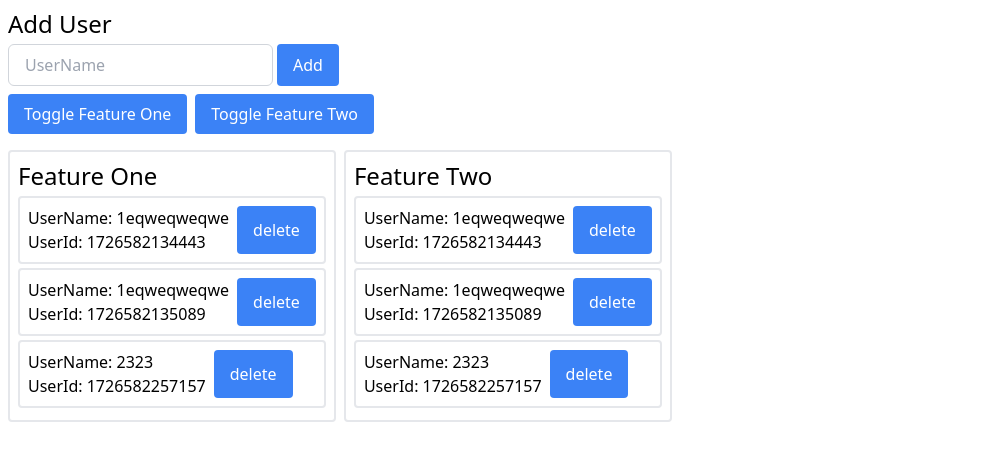
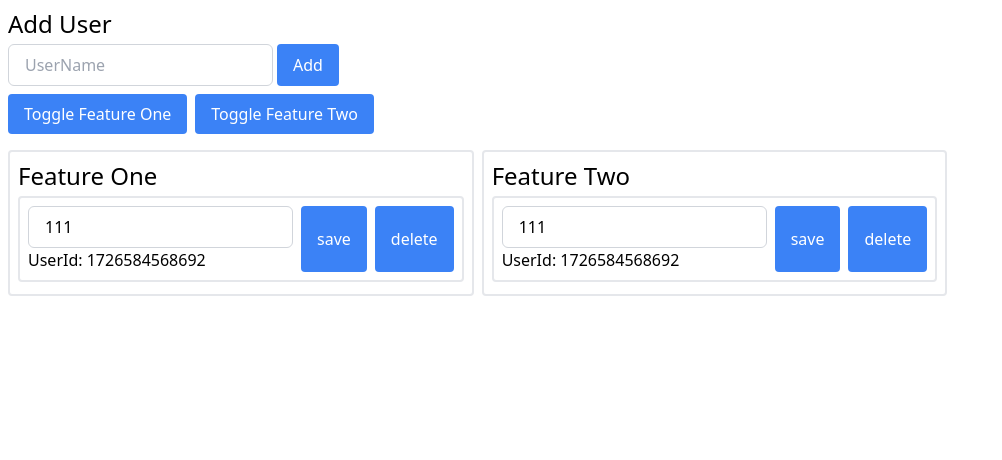
Before and after one commit to fedorovsky/vite-react-ts, a React (Vite) app: page / in a window 1280 px wide. Shown: the top 460 px of the page, without its empty margins (0-1002 px from the left). Built offline with nearby package versions, Linux system fonts and the light colour scheme; data requests are answered from the project's data file.

Commit message:
Optimistically update the cache

```diff
--- a/mock/db.json
+++ b/mock/db.json
@@ -1,16 +1,8 @@
 {
   "users": [
     {
-      "id": "1726582134443",
-      "name": "1eqweqweqwe"
-    },
-    {
-      "id": "1726582135089",
-      "name": "1eqweqweqwe"
-    },
-    {
-      "id": "1726582257157",
-      "name": "2323"
+      "name": "111",
+      "id": "1726584568692"
     }
   ]
 }
--- a/src/app/user-card/UserCard.tsx
+++ b/src/app/user-card/UserCard.tsx
@@ -1,6 +1,6 @@
 import { useMutation, useQueryClient } from '@tanstack/react-query';
-
-const delay = (ms: number) => new Promise((resolve) => setTimeout(resolve, ms));
+import { delay } from '@/shared/utils/delay.ts';
+import { useEffect, useState } from 'react';
 
 interface User {
   id: string;
@@ -8,11 +8,18 @@ interface User {
 }
 
 export const UserCard = ({ user }: { user: User }) => {
+  const [userName, setUserName] = useState('');
   const queryClient = useQueryClient();
 
+  useEffect(() => {
+    setUserName(user.name);
+  }, [user.name]);
+
+  /**
+   * DELETE
+   */
   const deleteUserMutation = useMutation({
     mutationFn: async (userId: string) => {
-      await delay(2000);
       const response = await fetch(`http://localhost:8000/users/${userId}`, {
         method: 'DELETE',
       });
@@ -30,15 +37,68 @@ export const UserCard = ({ user }: { user: User }) => {
       // Return a context with the previous and optimistic data
       return { previousUsers };
     },
-    onSuccess: () => {
-      queryClient.invalidateQueries({ queryKey: ['users'] });
-    },
-    onError: (error: Error, userId: string, context: any) => {
+    onError: (error, userId, context) => {
       // Revert to the previous state in case of an error
       if (context?.previousUsers) {
         queryClient.setQueryData(['users'], context.previousUsers);
       }
       console.error('Error deleting user:', error.message);
+    },
+    onSuccess: () => {
+      queryClient.invalidateQueries({ queryKey: ['users'] });
+    },
+  });
+
+  /**
+   * UPDATE
+   */
+  const updateUserNameMutation = useMutation({
+    mutationFn: async ({
+      userId,
+      newName,
+    }: {
+      userId: string;
+      newName: string;
+    }) => {
+      const response = await fetch(`http://localhost:8000/users/${userId}`, {
+        method: 'PUT',
+        headers: { 'Content-Type': 'application/json' },
+        body: JSON.stringify({ name: newName }),
+      });
+      if (!response.ok) {
+        throw new Error('Error updating user name');
+      }
+      return response.json();
+    },
+    onMutate: async ({ userId, newName }) => {
+      // Cancel any outgoing refetches (so they don't overwrite our optimistic update)
+      await queryClient.cancelQueries({ queryKey: ['users'] });
+
+      // Snapshot the previous value
+      const previousUsers = queryClient.getQueryData<User[]>(['users']);
+
+      // Optimistically update to the new name
+      if (previousUsers) {
+        queryClient.setQueryData(
+          ['users'],
+          previousUsers.map((user) =>
+            user.id === userId ? { ...user, name: newName } : user,
+          ),
+        );
+      }
+      // Return a context with the previous value
+      return { previousUsers };
+    },
+    onError: (error, _, context) => {
+      // Rollback on failure
+      if (context?.previousUsers) {
+        queryClient.setQueryData(['users'], context.previousUsers);
+      }
+      console.error('Error updating user name:', error.message);
+    },
+    onSettled: () => {
+      // Always refetch after error or success
+      queryClient.invalidateQueries({ queryKey: ['users'] });
     },
   });
 
@@ -46,12 +106,29 @@ export const UserCard = ({ user }: { user: User }) => {
     deleteUserMutation.mutate(userId);
   };
 
+  const handleSaveUser = () => {
+    updateUserNameMutation.mutate({ userId: user.id, newName: userName });
+  };
+
   return (
     <div className="flex gap-2 p-2 my-1 border-2 rounded">
       <div>
-        <div>UserName: {user.name}</div>
+        <div>
+          <input
+            type="text"
+            value={userName}
+            onChange={(e) => setUserName(e.target.value)}
+            className="border border-gray-300 rounded-md px-4 py-2"
+          />
+        </div>
         <div>UserId: {user.id}</div>
       </div>
+      <button
+        onClick={() => handleSaveUser()}
+        className="bg-blue-500 hover:bg-blue-600 text-white py-2 px-4 rounded"
+      >
+        save
+      </button>
       <button
         onClick={() => handleClickDeleteUser(user.id)}
         className="bg-blue-500 hover:bg-blue-600 text-white py-2 px-4 rounded"
--- /dev/null
+++ b/src/shared/utils/delay.ts
@@ -0,0 +1,2 @@
+export const delay = (ms: number) =>
+  new Promise((resolve) => setTimeout(resolve, ms));
```
